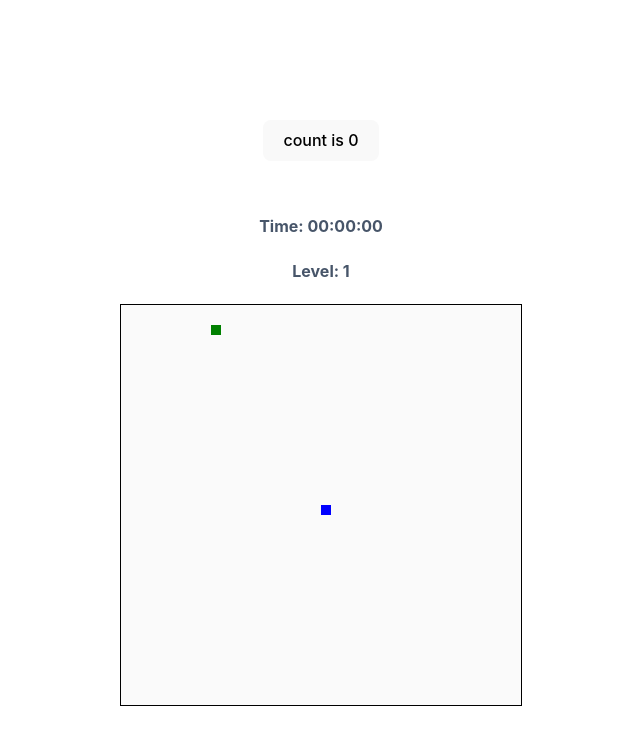
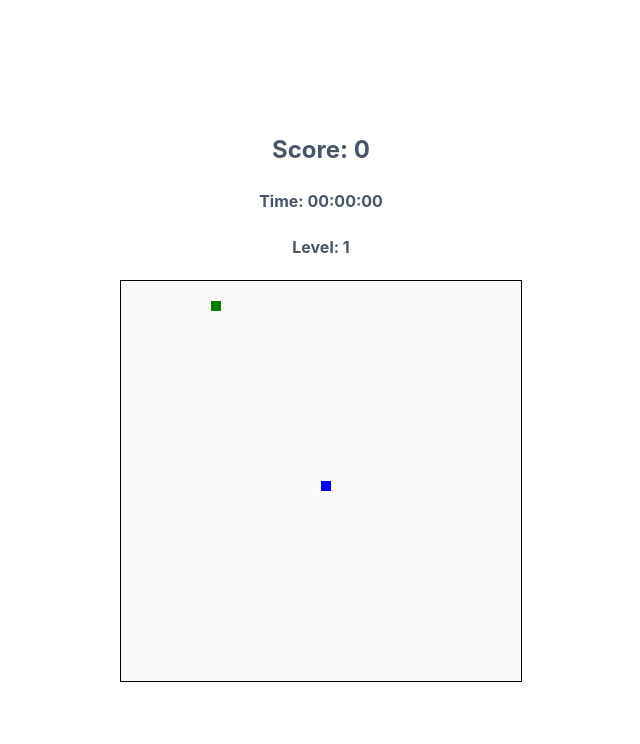
Before and after one commit to pete85/snake-react, a React (Vite) app: page / in a window 1280 px wide. Shown: the top 744 px of the page, without its empty margins (319-959 px from the left). Built offline with nearby package versions, Linux system fonts and the light colour scheme.

Commit message:
speed increase works

```diff
--- a/src/App.tsx
+++ b/src/App.tsx
@@ -12,11 +12,7 @@ function App() {
     return (
         <>
             <div>
-                <div className="card">
-                    <button onClick={() => setCount((count) => count + 1)}>
-                        count is {count}
-                    </button>
-                </div>
+                <h2>Score: {count}</h2>
             </div>
             <TimerAndLevel level={level} setLevel={setLevel} startGame={startGame} stopGame={stopGame}/>
             <GridCanvas setCount={setCount} setLevel={setLevel} startTimer={() => setStartGame(true)} stopTimer={() => setStopGame(true)} />
--- a/src/GridCanvas.tsx
+++ b/src/GridCanvas.tsx
@@ -162,7 +162,7 @@ const SnakeGame: React.FC<GridCanvasProps> = ({ setCount, setLevel, startTimer,
         placeFood(); // Place the first food immediately
 
         return () => clearInterval(foodInterval);
-    }, []);
+    }, []); // Note that this effect should only run once, so it doesn't depend on any state
 
     // Place special food every 5th regular food eaten
     useEffect(() => {
@@ -179,15 +179,19 @@ const SnakeGame: React.FC<GridCanvasProps> = ({ setCount, setLevel, startTimer,
         }
     }, [foodCount]);
 
-    // Increase speed every minute
+    // Increase speed every 30 seconds
     useEffect(() => {
         const speedInterval = setInterval(() => {
-            setSpeed((prevSpeed) => Math.max(prevSpeed - 20, 50)); // Increase speed by reducing interval time
-            setLevel((prevLevel) => prevLevel + 1); // Increase level by 1
-        }, 60000); // Every 60 seconds
+            setSpeed((prevSpeed) => {
+                const newSpeed = Math.max(prevSpeed - 20, 50);
+                console.log('Speed increased, new speed:', newSpeed);
+                return newSpeed;
+            });
+            setLevel((prevLevel) => prevLevel + 1);
+        }, 30000); // Every 30 seconds
 
         return () => clearInterval(speedInterval);
-    }, [setLevel, direction]);
+    }, [setLevel]);
 
     // Reset the game
     const resetGame = () => {
```
